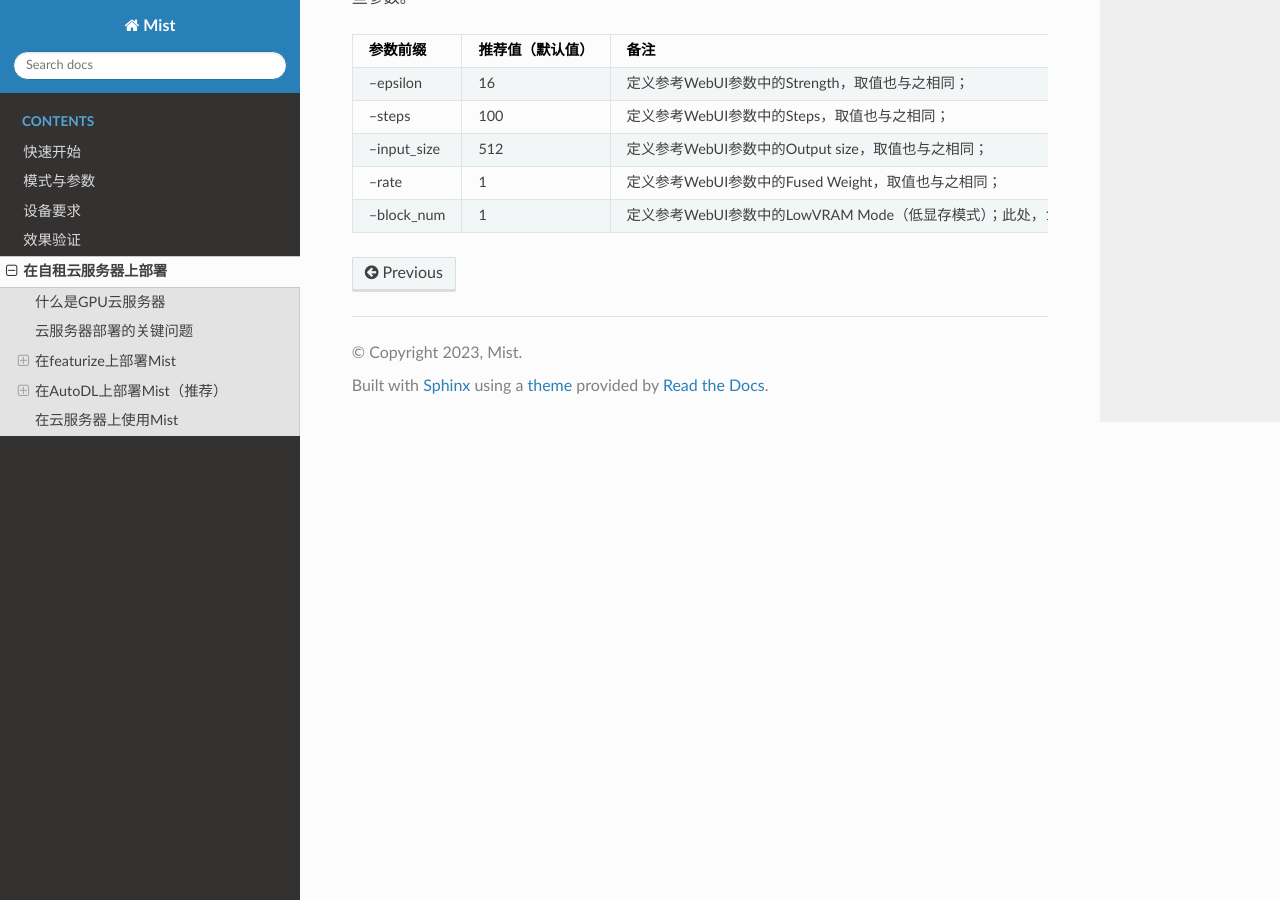
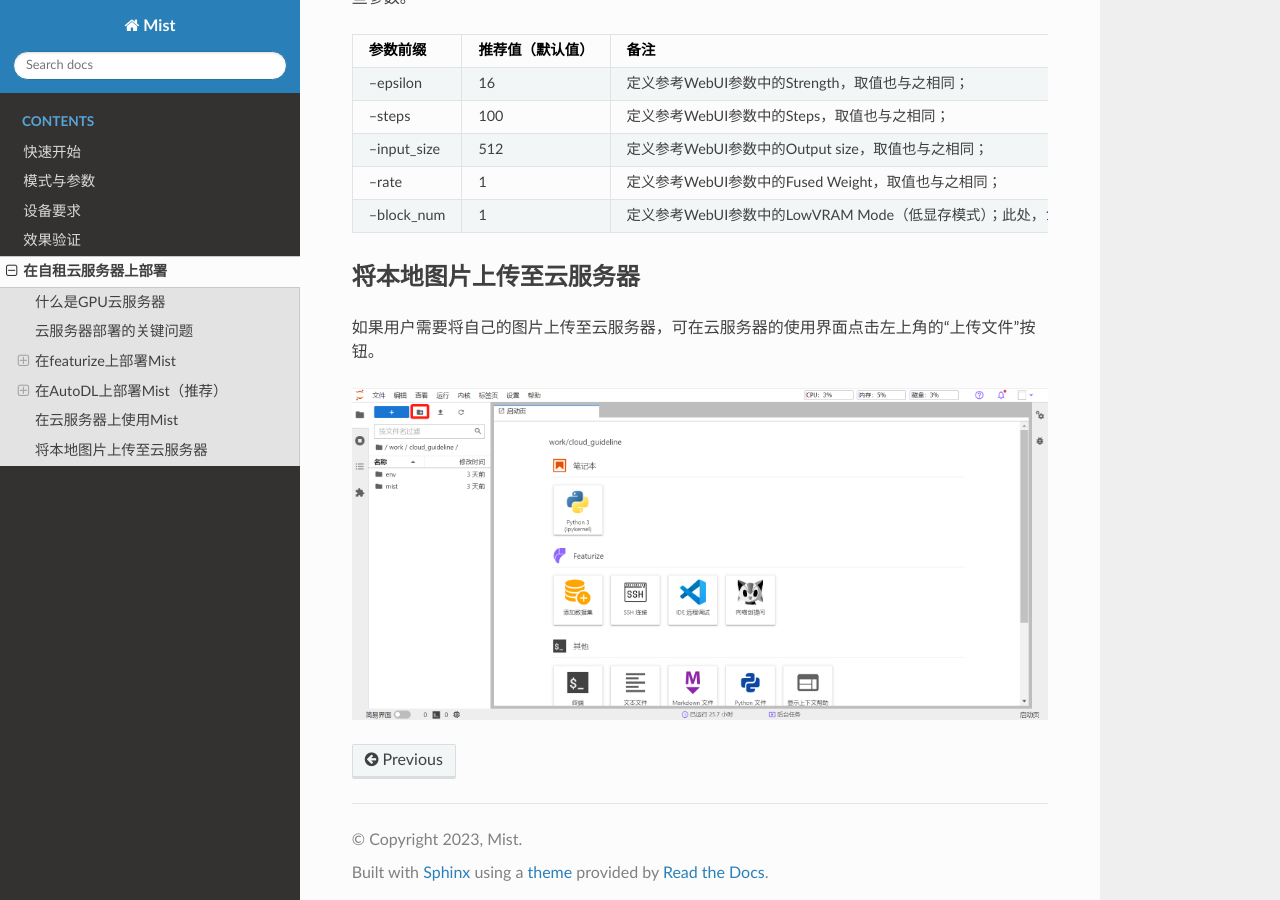
Before and after one commit to CaradryanLiang/mist-documentation-cn, a Sphinx documentation site: the page built from source/content/cloud.rst, in a window 1280 px wide and 900 px high, scrolled down 13299 px. Built offline with Sphinx 7.4.7 and the Read the Docs theme 2.0.0, drawn with Linux system fonts in a browser that asks for light colours.

Commit message:
fixing bugs

```diff
--- a/source/content/cloud.rst
+++ b/source/content/cloud.rst
@@ -396,3 +396,16 @@
 +---------------+-------------------+-------------------------------------------------------------------------------------+
 | --block_num   |        1          | 定义参考WebUI参数中的LowVRAM Mode（低显存模式）；此处，1为关闭，2为启动。           |
 +---------------+-------------------+-------------------------------------------------------------------------------------+
+
+
+将本地图片上传至云服务器
+===========================
+
+如果用户需要将自己的图片上传至云服务器，可在云服务器的使用界面点击左上角的“上传文件”按钮。
+
+
+.. image:: ../media/Fig-cloud-20.png
+   :align: center
+   :alt: fig_cbscenario
+
+\
```
Also changed, not shown: source/media/Fig-cloud-20.png (added), 9 other files.
